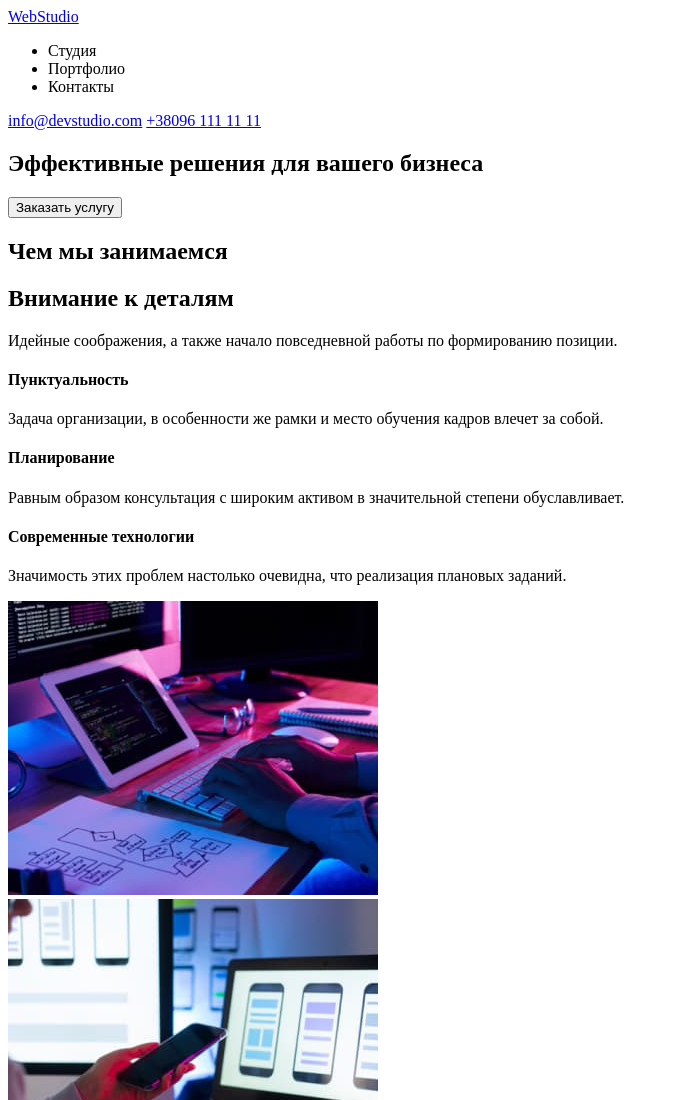
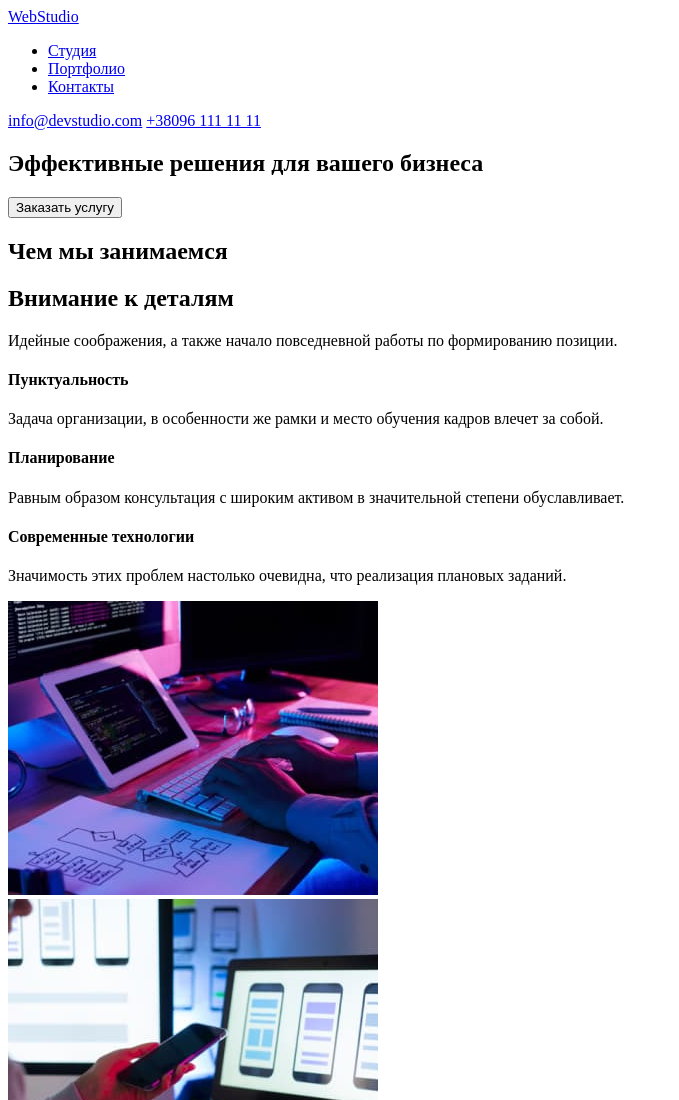
Before and after one commit to vkrupitsyn/goit-markup-hw-01, a plain HTML site: page index.html in a window 1280 px wide. Shown: the top 1100 px of the page, without its empty margins (0-679 px from the left). Drawn offline with Linux system fonts and the light colour scheme.

Commit message:
add link tag <a> to nav bar

```diff
--- a/index.html
+++ b/index.html
@@ -12,9 +12,9 @@
         <div class="logo-header"><a href="./index.html" class="web-studio-title">WebStudio</a></div>
         <nav class="navigation">
           <ul class="nav-items">
-            <li class="nav-item">Студия</li>
-            <li class="nav-item">Портфолио</li>
-            <li class="nav-item">Контакты</li>
+            <li class="nav-item"><a href="./studio">Студия</a></li>
+            <li class="nav-item"><a href="./portfolio">Портфолио</a></li>
+            <li class="nav-item"><a href="./contacts">Контакты</a></li>
           </ul>
         </nav>
         <div class="contact-with-us">
```
